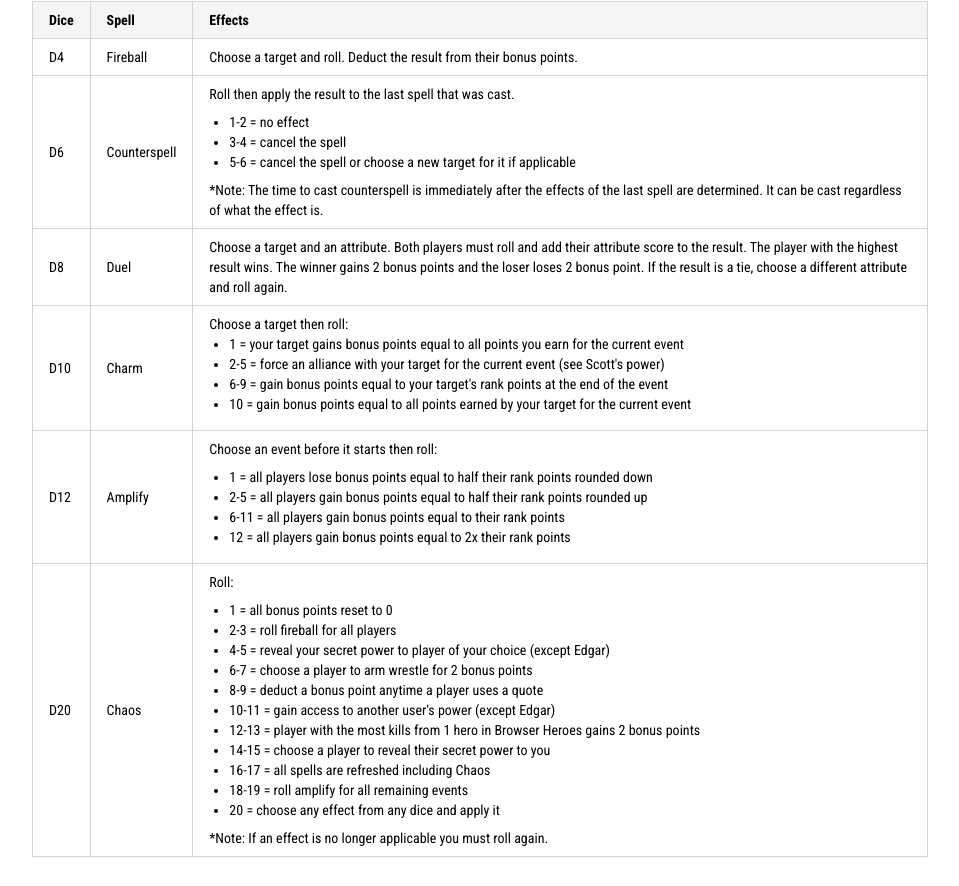
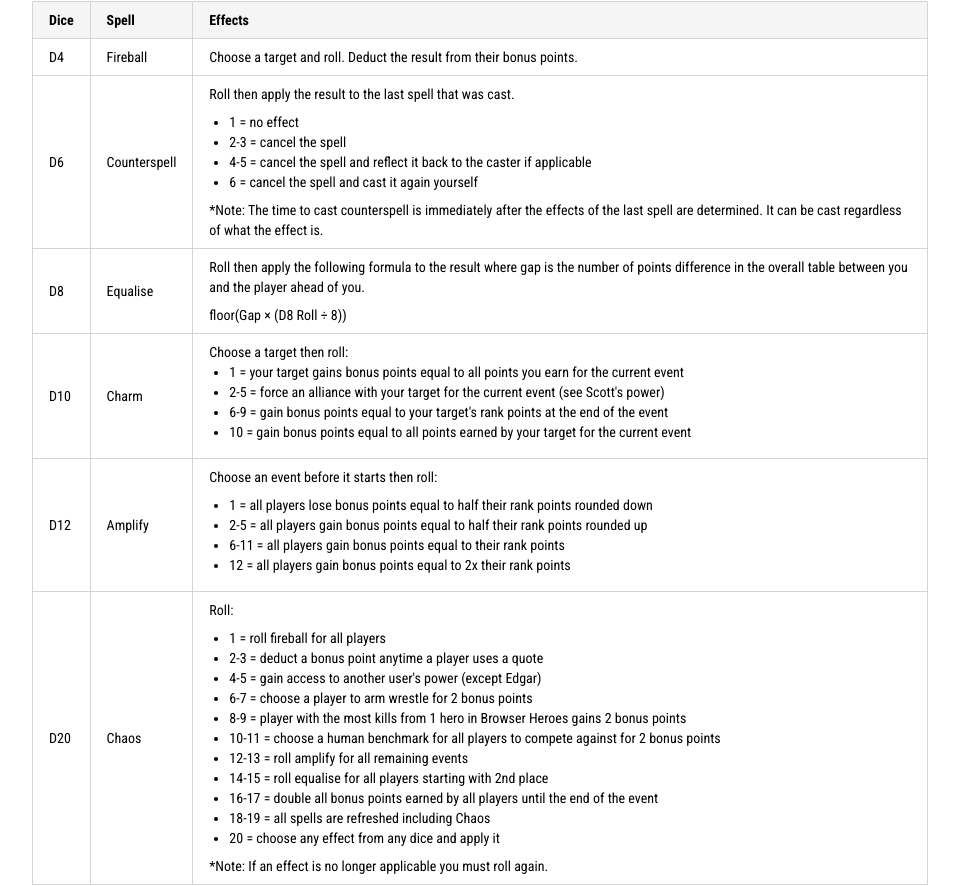
Before and after one commit to ifancyabroad/ultimate-stag-games, a React (Vite) app: page /spells in a window 1280 px wide. Shown: the part 511-1397 px from the top of the page, without its empty margins (160-1119 px from the left). Built offline with nearby package versions, Linux system fonts and the light colour scheme; no server answers; the database is empty.

Commit message:
Update spells

```diff
--- a/src/pages/Spells.tsx
+++ b/src/pages/Spells.tsx
@@ -48,9 +48,10 @@ const Spells: React.FC = () => {
 								<td className="border border-neutral-300 px-4 py-2">
 									<p className="mb-2">Roll then apply the result to the last spell that was cast.</p>
 									<ul className="mb-2 list-disc pl-5">
-										<li>1-2 = no effect</li>
-										<li>3-4 = cancel the spell</li>
-										<li>5-6 = cancel the spell or choose a new target for it if applicable</li>
+										<li>1 = no effect</li>
+										<li>2-3 = cancel the spell</li>
+										<li>4-5 = cancel the spell and reflect it back to the caster if applicable</li>
+										<li>6 = cancel the spell and cast it again yourself</li>
 									</ul>
 									<p>
 										*Note: The time to cast counterspell is immediately after the effects of the
@@ -60,12 +61,13 @@ const Spells: React.FC = () => {
 							</tr>
 							<tr>
 								<td className="border border-neutral-300 px-4 py-2">D8</td>
-								<td className="border border-neutral-300 px-4 py-2">Duel</td>
+								<td className="border border-neutral-300 px-4 py-2">Equalise</td>
 								<td className="border border-neutral-300 px-4 py-2">
-									Choose a target and an attribute. Both players must roll and add their attribute
-									score to the result. The player with the highest result wins. The winner gains 2
-									bonus points and the loser loses 2 bonus point. If the result is a tie, choose a
-									different attribute and roll again.
+									<p className="mb-2">
+										Roll then apply the following formula to the result where gap is the number of
+										points difference in the overall table between you and the player ahead of you.
+									</p>
+									<p>floor(Gap × (D8 Roll ÷ 8))</p>
 								</td>
 							</tr>
 							<tr>
@@ -118,19 +120,25 @@ const Spells: React.FC = () => {
 								<td className="border border-neutral-300 px-4 py-2">
 									<p className="mb-2">Roll:</p>
 									<ul className="mb-2 list-disc pl-5">
-										<li>1 = all bonus points reset to 0</li>
-										<li>2-3 = roll fireball for all players</li>
-										<li>4-5 = reveal your secret power to player of your choice (except Edgar)</li>
+										<li>1 = roll fireball for all players</li>
+										<li>2-3 = deduct a bonus point anytime a player uses a quote</li>
+										<li>4-5 = gain access to another user's power (except Edgar)</li>
 										<li>6-7 = choose a player to arm wrestle for 2 bonus points</li>
-										<li>8-9 = deduct a bonus point anytime a player uses a quote</li>
-										<li>10-11 = gain access to another user's power (except Edgar)</li>
 										<li>
-											12-13 = player with the most kills from 1 hero in Browser Heroes gains 2
+											8-9 = player with the most kills from 1 hero in Browser Heroes gains 2 bonus
+											points
+										</li>
+										<li>
+											10-11 = choose a human benchmark for all players to compete against for 2
 											bonus points
 										</li>
-										<li>14-15 = choose a player to reveal their secret power to you</li>
-										<li>16-17 = all spells are refreshed including Chaos</li>
-										<li>18-19 = roll amplify for all remaining events</li>
+										<li>12-13 = roll amplify for all remaining events</li>
+										<li>14-15 = roll equalise for all players starting with 2nd place</li>
+										<li>
+											16-17 = double all bonus points earned by all players until the end of the
+											event
+										</li>
+										<li>18-19 = all spells are refreshed including Chaos</li>
 										<li>20 = choose any effect from any dice and apply it</li>
 									</ul>
 									<p>*Note: If an effect is no longer applicable you must roll again.</p>
```
